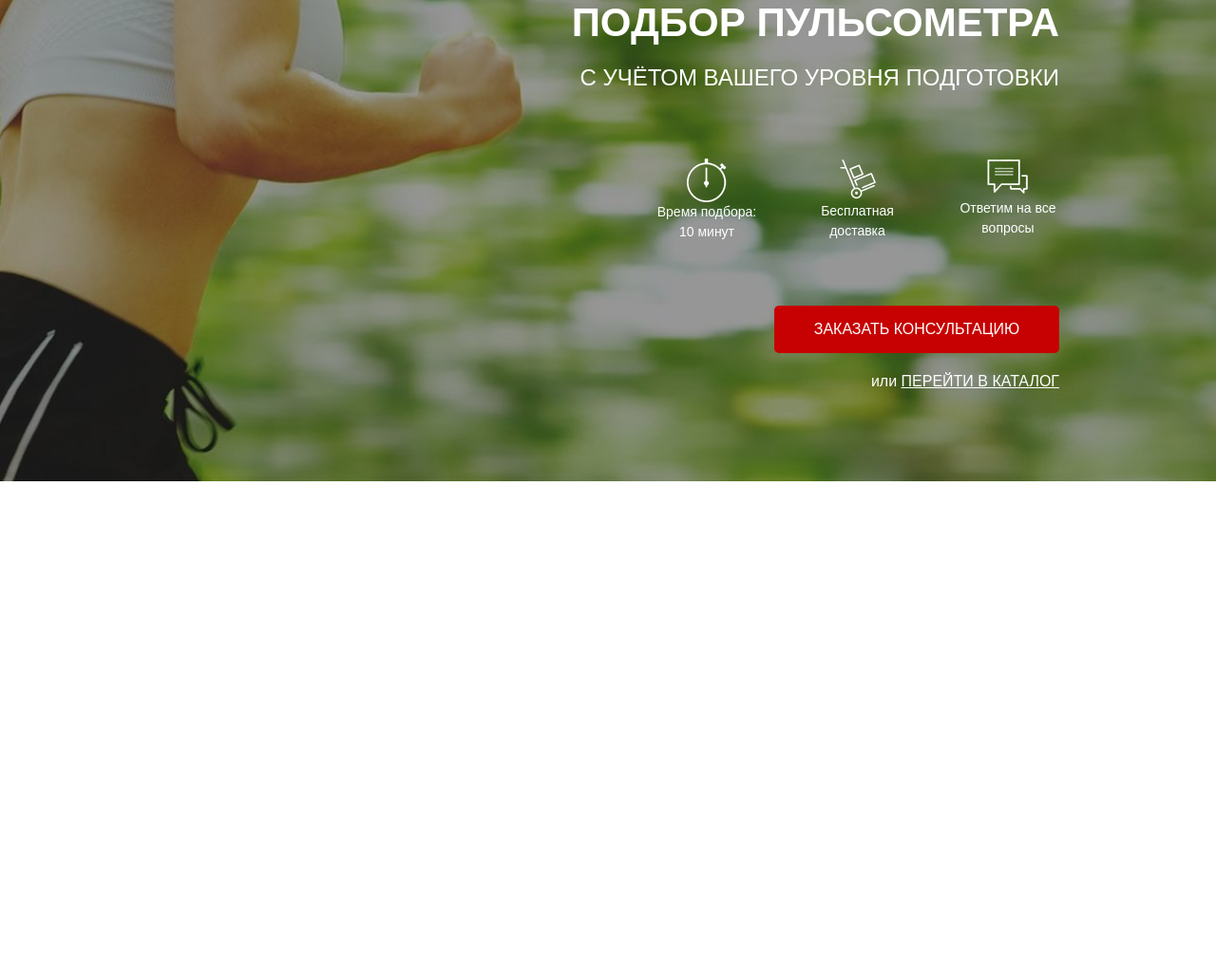
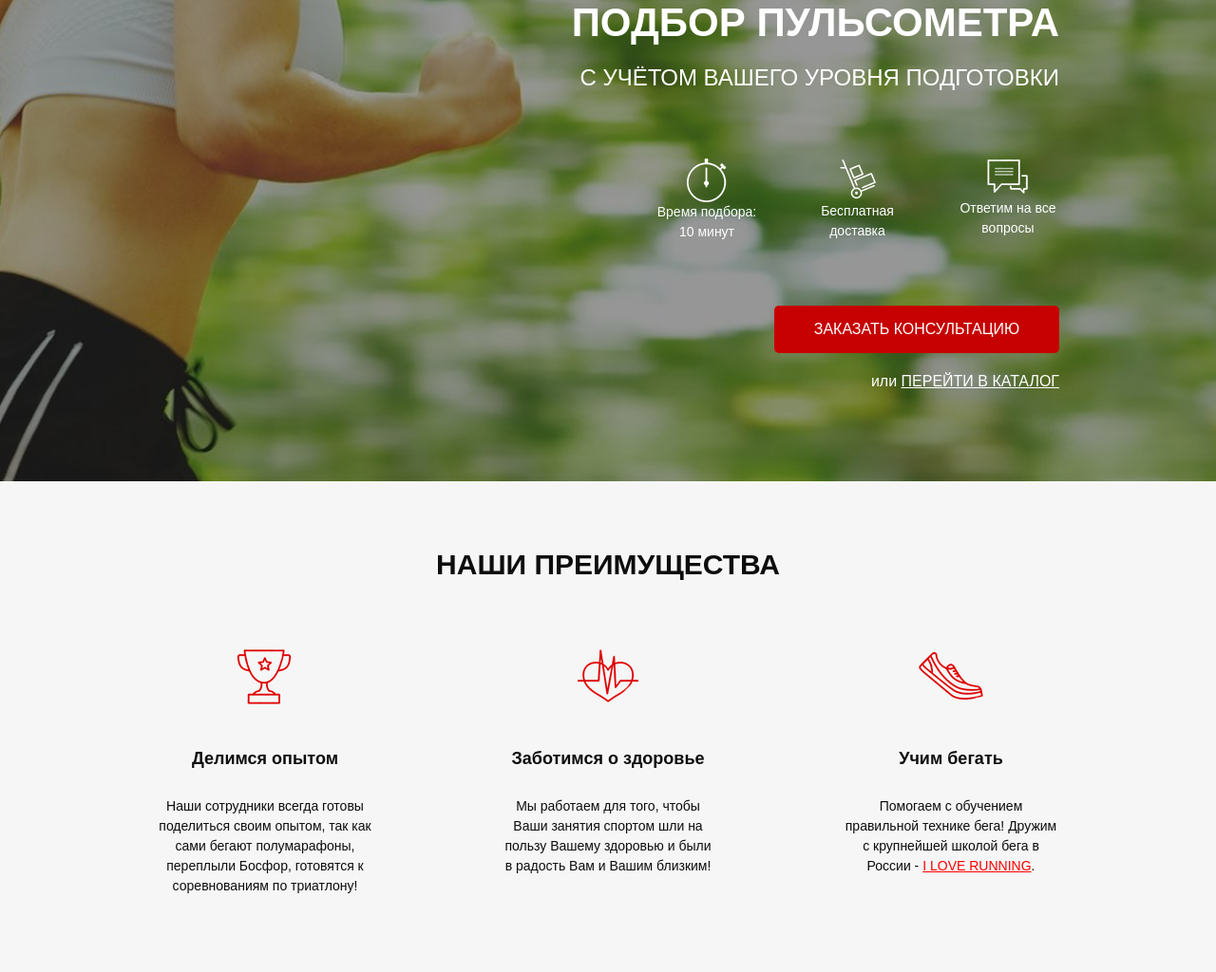
Before and after one commit to Jackoby37/pulse, a website: page src/index.html in a window 1280 px wide. Shown: the part 165-1189 px from the top of the page at 95% size. Before the commit the page ends 800 px from the top, so only its background shows below. Drawn offline with Linux system fonts and the light colour scheme.

Commit message:
completed advantages block

```diff
--- a/src/index.html
+++ b/src/index.html
@@ -57,5 +57,41 @@
 
         </div>
     </div>
+
+    <div class="advantages">
+        <div class="container">
+            <h2 class="title">НАШИ ПРЕИМУЩЕСТВА</h2>
+            <div class="advantages__wrapper">
+                <div class="advantages__item">
+                    <img src="icons/advantages/cup.png" alt="cup">
+                    <div class="advantages__subtitle">Делимся опытом</div>
+                    <div class="advantages__descr">
+                        Наши сотрудники всегда готовы поделиться своим опытом,
+                        так как сами бегают полумарафоны, переплыли Босфор,
+                        готовятся к соревнованиям по триатлону!
+                    </div>
+                </div>
+                <div class="advantages__item">
+                    <img src="icons/advantages/heart.png" alt="heart">
+                    <div class="advantages__subtitle">Заботимся о здоровье</div>
+                    <div class="advantages__descr">
+                        Мы работаем для того,
+                        чтобы Ваши занятия спортом шли на пользу Вашему здоровью
+                        и были в радость Вам и Вашим близким!
+                    </div>
+                </div>
+                <div class="advantages__item">
+                    <img src="icons/advantages/shoe.png" alt="shoe">
+                    <div class="advantages__subtitle">Учим бегать</div>
+                    <div class="advantages__descr">
+                        Помогаем с обучением
+                        правильной технике бега!
+                        Дружим с крупнейшей школой бега в России -
+                        <a href="#">I LOVE RUNNING</a>.
+                    </div>
+                </div>
+            </div>
+        </div>
+    </div>
 </body>
 </html>
--- /dev/null
+++ b/src/sass/blocks/_advantages.scss
@@ -0,0 +1,32 @@
+.advantages {
+    padding: 70px 0 80px 0;
+    background-color: #f6f6f6;
+    &__wrapper {
+        margin-top: 65px;
+        display: flex;
+        justify-content: space-between;
+    }
+    &__item {
+        display: flex;
+        flex-direction: column;
+        align-items: center;
+        max-width: 228px;
+    }
+    &__subtitle {
+        margin-top: 38px;
+        font-size: 18px;
+        font-weight: 700;
+        color: #0d0d0d;
+    }
+    &__descr {
+        text-align: center;
+        margin-top: 26px;
+        font-size: 14px;
+        font-weight: 300;
+        color: #0d0d0d;
+    }
+        a {
+            text-decoration: underline;
+            color: #ff0000;
+        }
+}
--- a/src/sass/blocks/_promo.scss
+++ b/src/sass/blocks/_promo.scss
@@ -1,7 +1,7 @@
 .promo {
     min-height: 650px;
     padding: 21px 0 93px 0;
-    background: url(../../img/main.jpg) center (center/cover) no-repeat;
+    background: url(../img/main.jpg) center (center/cover) no-repeat;
     &__wrapper {
         display: flex;
         flex-direction: column;
--- /dev/null
+++ b/src/sass/blocks/_titles.scss
@@ -0,0 +1,6 @@
+.title {
+    font-size: 30px;
+    font-weight: 700;
+    color: #0d0d0d;
+    text-align: center;
+}
--- a/src/sass/style.scss
+++ b/src/sass/style.scss
@@ -10,3 +10,5 @@
 @import 'blocks/promo';
 @import 'blocks/header.scss';
 @import 'blocks/buttons';
+@import 'blocks/advantages';
+@import 'blocks/titles';
```
Also changed, not shown: src/css/style.min.css, src/icons/advantages/cup.png (renamed from src/icons/adventages/cup.png), src/icons/advantages/heart.png (renamed from src/icons/adventages/heart.png), src/icons/advantages/shoe.png (renamed from src/icons/adventages/shoe.png).
